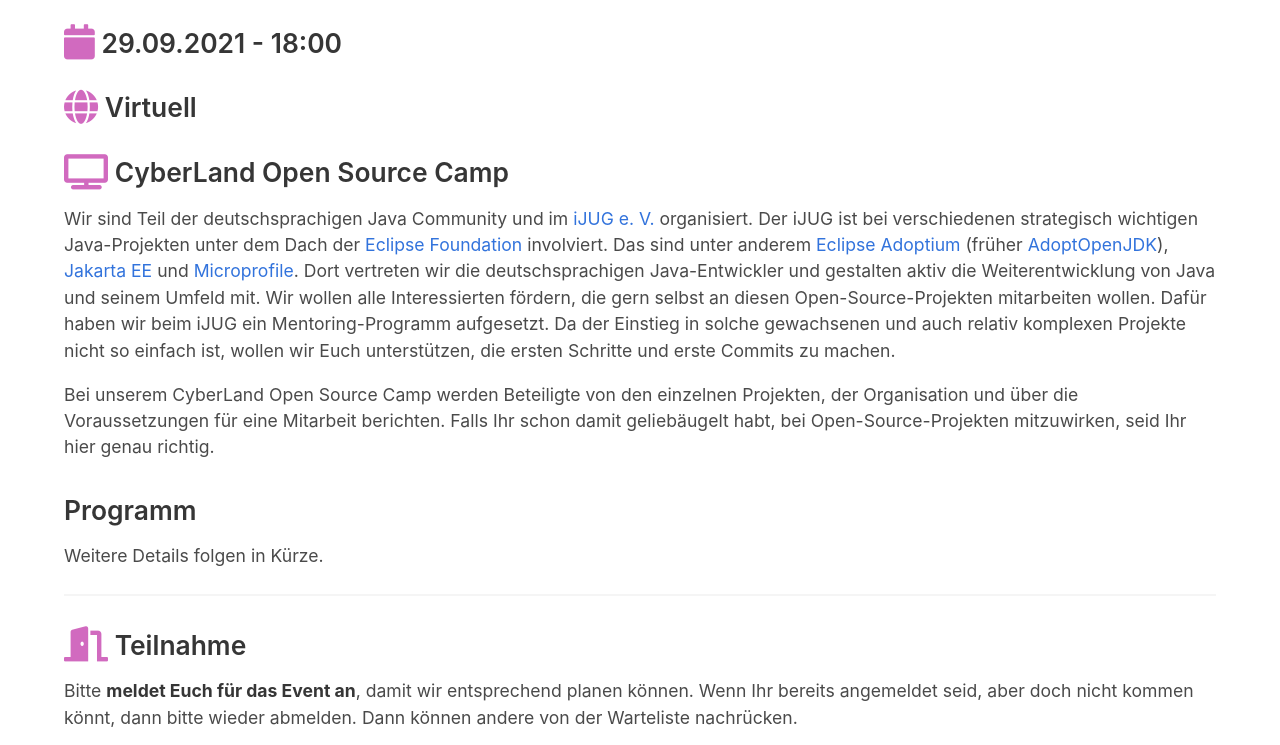
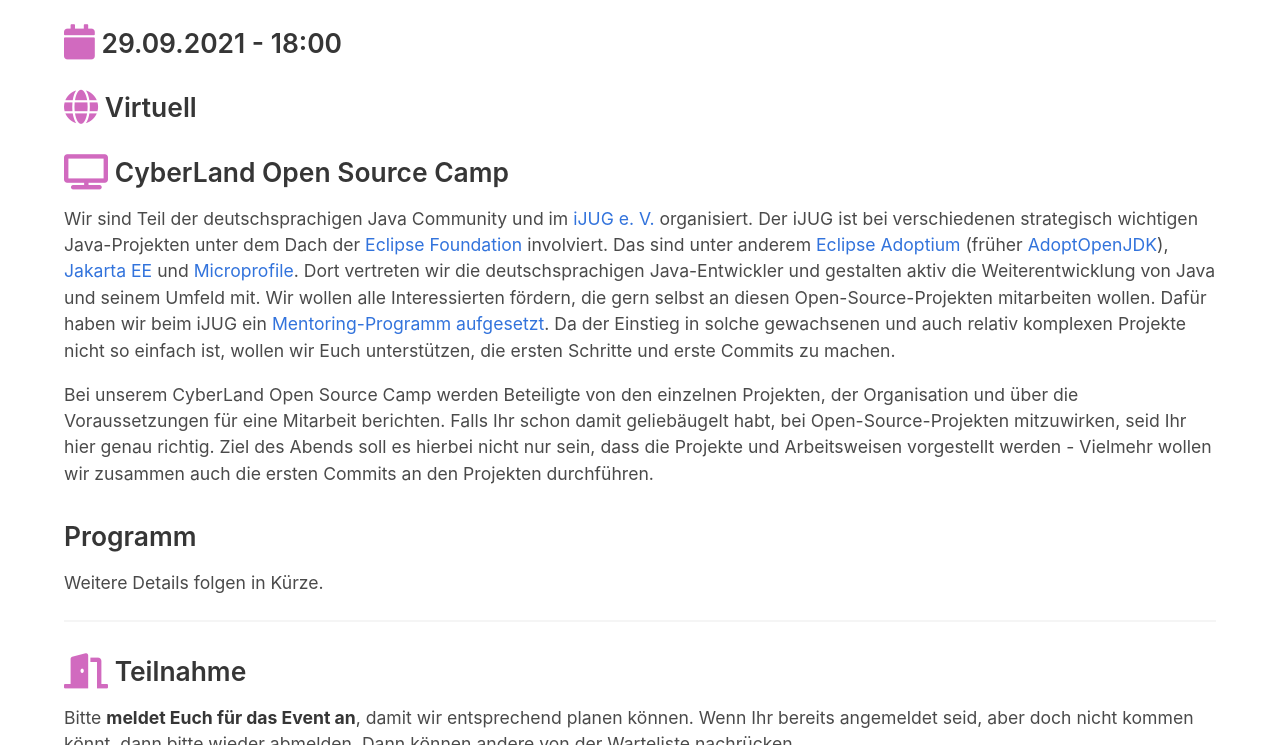
Before and after one commit to CyberLandConf/CyberLandConf.github.io, a Jekyll site: the page built from pages/events/2021-09-cyberland-open-source-camp.md, in a window 1280 px wide and 900 px high, scrolled down 529 px, cut to the strip 0-745 px from the top of the window. Built offline with Jekyll 4.4.1, drawn with Linux system fonts in a browser that asks for light colours.

Commit message:
text changed

```diff
--- a/pages/events/2021-09-cyberland-open-source-camp.md
+++ b/pages/events/2021-09-cyberland-open-source-camp.md
@@ -17,9 +17,9 @@
 
 ### <i class="fas fa-lg fa-tv"></i> CyberLand Open Source Camp
 
-Wir sind Teil der deutschsprachigen Java Community und im [iJUG e. V.](https://www.ijug.eu) organisiert. Der iJUG ist bei verschiedenen strategisch wichtigen Java-Projekten unter dem Dach der [Eclipse Foundation](https://www.eclipse.org) involviert. Das sind unter anderem [Eclipse Adoptium](https://adoptium.net) (früher [AdoptOpenJDK](https://adoptopenjdk.net)), [Jakarta EE](https://jakarta.ee) und [Microprofile](http://www.microprofile.io). Dort vertreten wir die deutschsprachigen Java-Entwickler und gestalten aktiv die Weiterentwicklung von Java und seinem Umfeld mit. Wir wollen alle Interessierten fördern, die gern selbst an diesen Open-Source-Projekten mitarbeiten wollen. Dafür haben wir beim iJUG ein Mentoring-Programm aufgesetzt. Da der Einstieg in solche gewachsenen und auch relativ komplexen Projekte nicht so einfach ist, wollen wir Euch unterstützen, die ersten Schritte und erste Commits zu machen.
+Wir sind Teil der deutschsprachigen Java Community und im [iJUG e. V.](https://www.ijug.eu) organisiert. Der iJUG ist bei verschiedenen strategisch wichtigen Java-Projekten unter dem Dach der [Eclipse Foundation](https://www.eclipse.org) involviert. Das sind unter anderem [Eclipse Adoptium](https://adoptium.net) (früher [AdoptOpenJDK](https://adoptopenjdk.net)), [Jakarta EE](https://jakarta.ee) und [Microprofile](http://www.microprofile.io). Dort vertreten wir die deutschsprachigen Java-Entwickler und gestalten aktiv die Weiterentwicklung von Java und seinem Umfeld mit. Wir wollen alle Interessierten fördern, die gern selbst an diesen Open-Source-Projekten mitarbeiten wollen. Dafür haben wir beim iJUG ein [Mentoring-Programm aufgesetzt](https://github.com/ijug-ev/Stipendium). Da der Einstieg in solche gewachsenen und auch relativ komplexen Projekte nicht so einfach ist, wollen wir Euch unterstützen, die ersten Schritte und erste Commits zu machen.
 
-Bei unserem CyberLand Open Source Camp werden Beteiligte von den einzelnen Projekten, der Organisation und über die Voraussetzungen für eine Mitarbeit berichten. Falls Ihr schon damit geliebäugelt habt, bei Open-Source-Projekten mitzuwirken, seid Ihr hier genau richtig.
+Bei unserem CyberLand Open Source Camp werden Beteiligte von den einzelnen Projekten, der Organisation und über die Voraussetzungen für eine Mitarbeit berichten. Falls Ihr schon damit geliebäugelt habt, bei Open-Source-Projekten mitzuwirken, seid Ihr hier genau richtig. Ziel des Abends soll es hierbei nicht nur sein, dass die Projekte und Arbeitsweisen vorgestellt werden - Vielmehr wollen wir zusammen auch die ersten Commits an den Projekten durchführen.
 
 ### Programm
 
```
